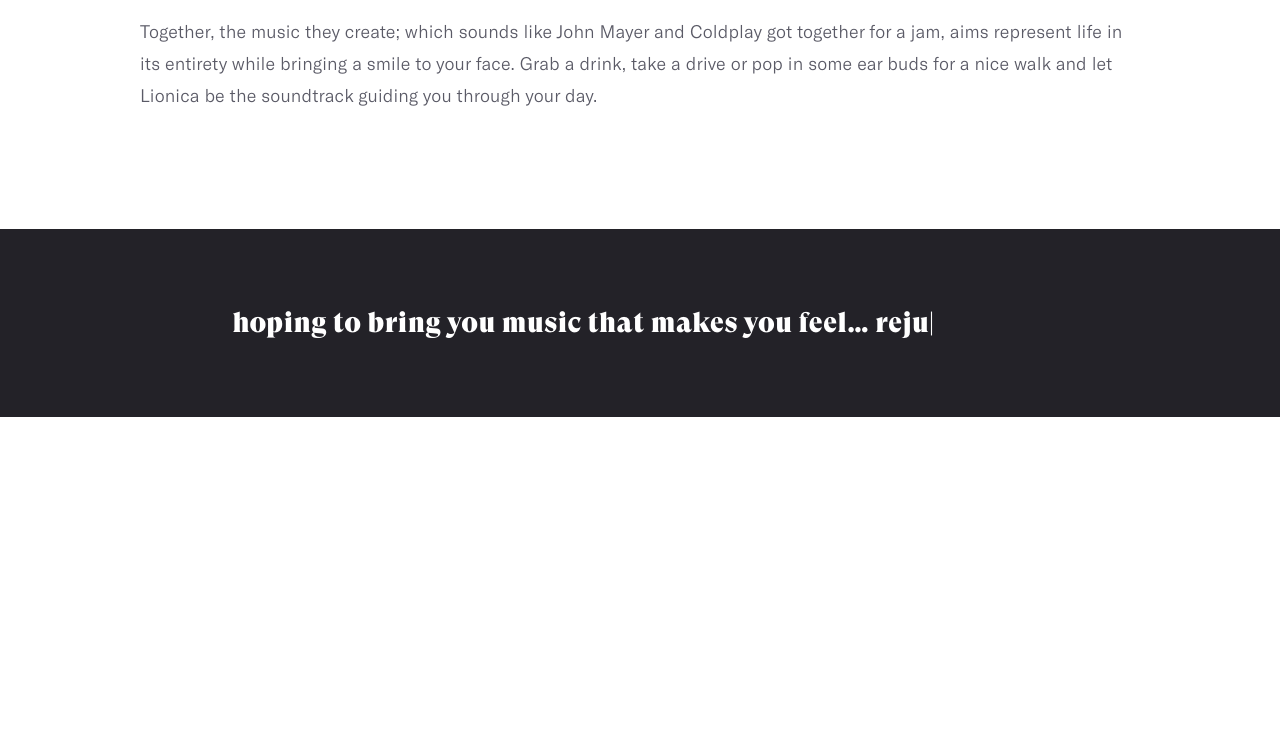
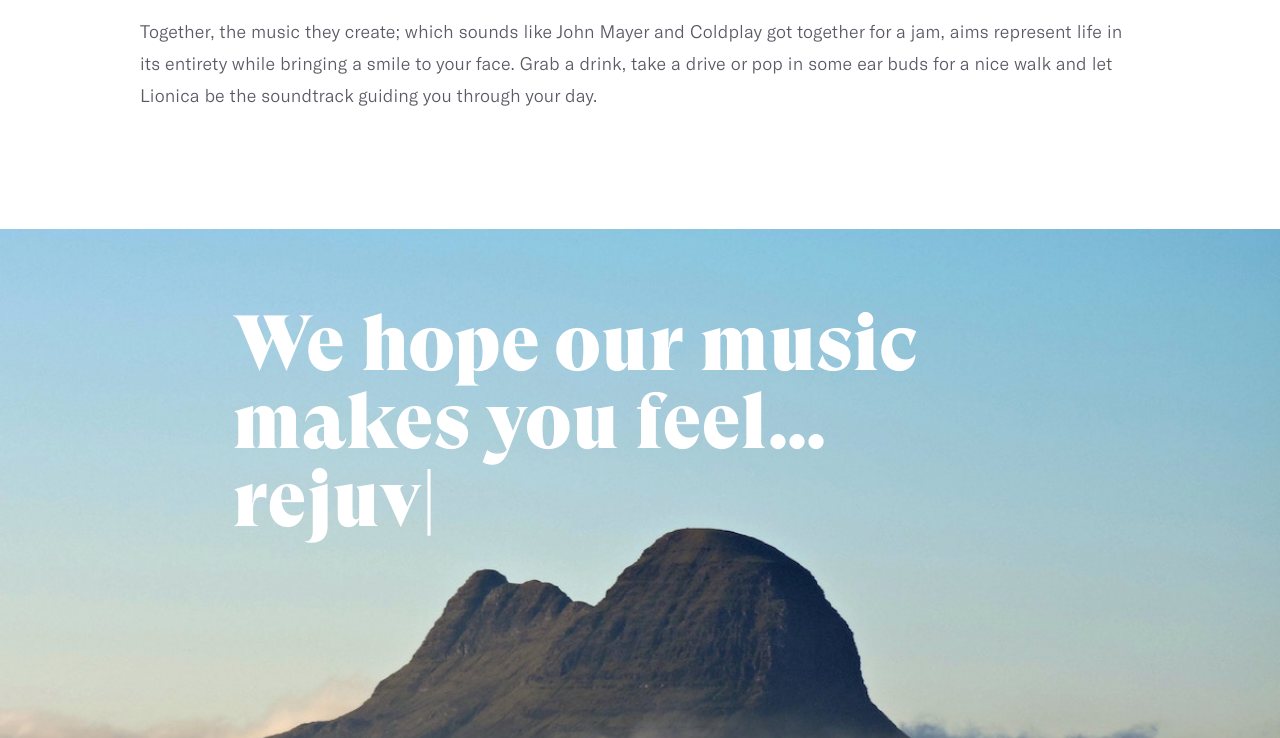
Before and after one commit to Lionica/Lionica, a plain HTML site: page index.html in a window 1280 px wide. Shown: the part 1019-1757 px from the top of the page. Before the commit the page ends 1436 px from the top, so only its background shows below. Drawn offline with nearby package versions, Linux system fonts and the light colour scheme.

Commit message:
Change out the music feeling section so that it's pretty. Add a background image and fix some text

```diff
--- a/index.html
+++ b/index.html
@@ -79,7 +79,7 @@
     </div>
     <div class="dark-bg">
       <div class="music-feeling">
-        <h2 class="music-feeling__title">hoping to bring you music that makes you feel…
+        <h2 class="music-feeling__title">We hope our music makes you feel…<br>
           <span class="element"></span>
         </h2>
       </div>
@@ -87,10 +87,10 @@
 
     <script src="https://cdn.jsdelivr.net/npm/typed.js@2.0.9"></script>
     <script type="text/javascript">
-      var options = {
+      var howWeHopeYouFeel = {
         strings: ["joyful","relaxed","rejuvinated","happy", "empowered"],
-        typeSpeed: 120,
-        backSpeed: 60,
+        typeSpeed: 100,
+        backSpeed: 80,
         loop: true,
       }
 
@@ -101,7 +101,7 @@
         loop: true,
       }
 
-      var typed = new Typed(".element", options);
+      var typed = new Typed(".element", howWeHopeYouFeel);
       var CommingSoon = new Typed(".comming-soon", commingSoon);
     </script>
   </body>
--- a/main.css
+++ b/main.css
@@ -109,7 +109,7 @@
 
 p {
   font-family: 'GT-America-Standard-Light';
-  font-size: 14px;
+  font-size: 16px;
   color: #232228;
   letter-spacing: 0.13px;
   line-height: 26px;
@@ -278,14 +278,18 @@
   }
 }
 
+.our-story__content {
+  font-size: 16px
+}
+
 .music-feeling {
-  padding: 60px 25px;
+  padding: 75px 25px 200px 25px;
 }
 
 @media(min-width: 700px) {
   .music-feeling {
     margin: 0 auto;
-    padding: 75px 25px;
+    padding: 75px 25px 200px 25px;
     max-width: 815px;
     text-align: left;
   }
@@ -294,14 +298,33 @@
 .music-feeling__title {
   margin: 0;
   font-family: 'GT-Super-Display';
-  line-height: 38px;
-  font-size: 28px;
+  line-height: 62px;
+  font-size: 62px;
   color: #FFFFFF;
   letter-spacing: 0.5px;
 }
 
+@media(min-width: 700px) {
+  .music-feeling__title {
+    line-height: 78px;
+    font-size: 78px;
+  }
+}
+
 .dark-bg {
   background: #232228;
+  background-image: url("images/chris-lines-530914-unsplash.jpg");
+  background-attachment: fixed;
+  background-position: left;
+  background-repeat: no-repeat;
+  background-size: cover;
+
+}
+
+@media(min-width: 700px) {
+  .dark-bg {
+    background-position: initial;
+  }
 }
 
 .comming-soon {
```
Also changed, not shown: images/chris-lines-530914-unsplash.jpg (added).
